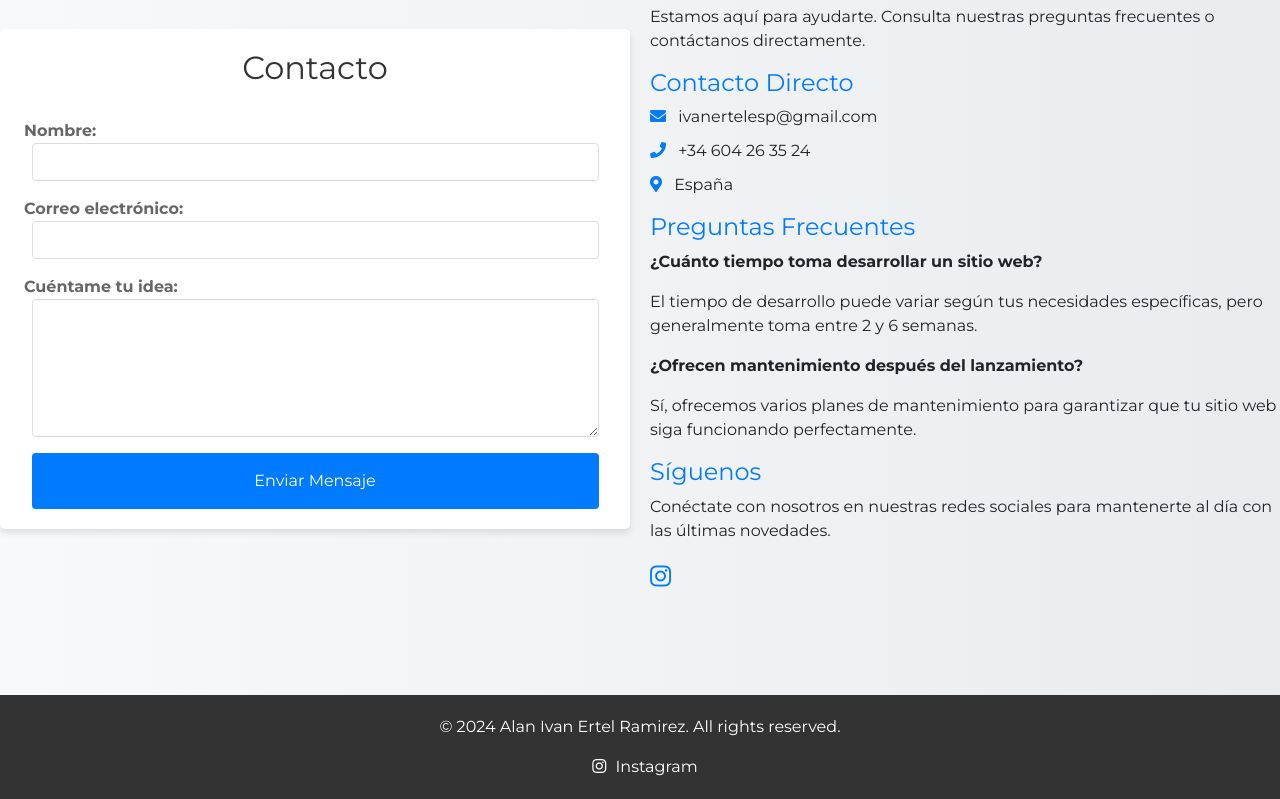
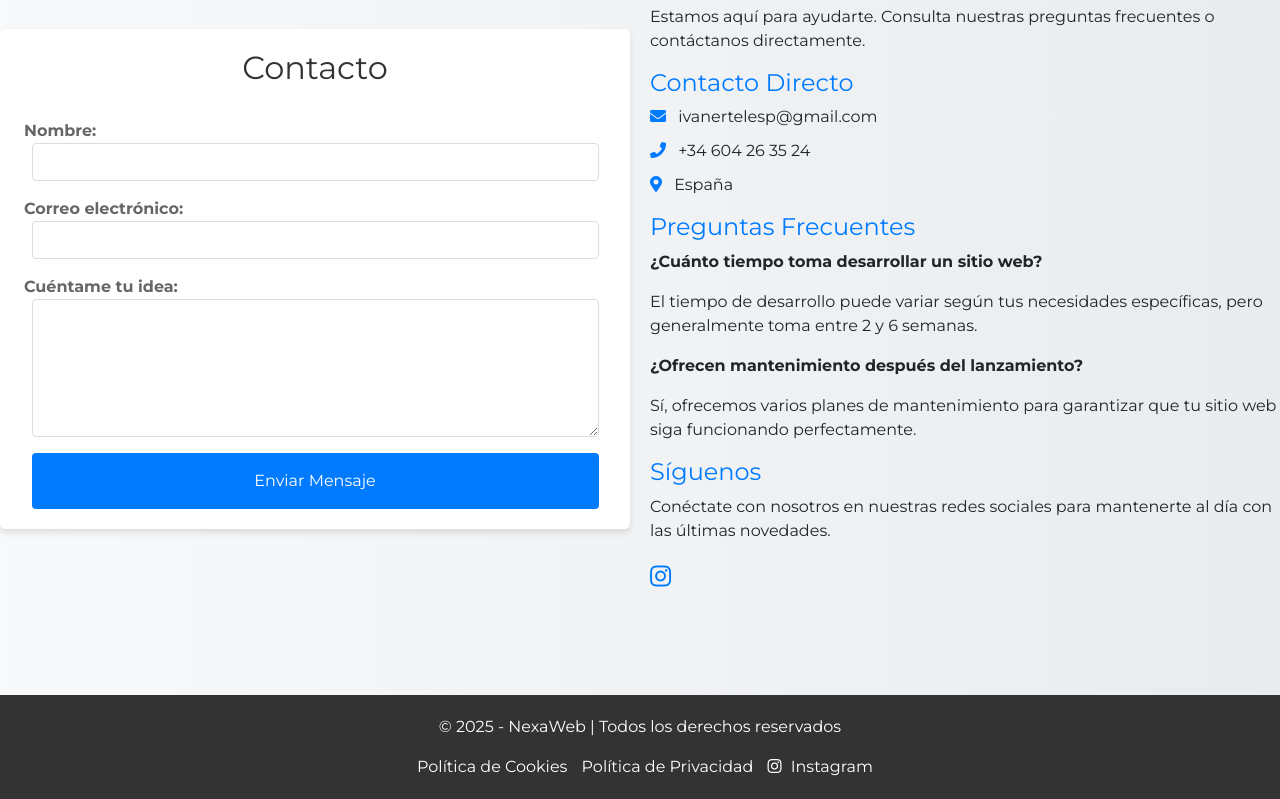
Before and after one commit to IvanErtel/nexaWeb, a plain HTML site: page servicios-detalle.html in a window 1280 px wide. Shown: the part 3443-4242 px from the top of the page. Drawn offline with nearby package versions, Linux system fonts and the light colour scheme.

Commit message:
cookies en el resto de las paginas

```diff
--- a/servicios-detalle.html
+++ b/servicios-detalle.html
@@ -271,13 +271,16 @@
         </div>
 
         <!-- FORMULARIO CONTACTO -->
-
         <footer class="footer">
-            <div class="container">
-                <p>© 2024 Alan Ivan Ertel Ramirez. All rights reserved.</p>
-                <a href="https://www.instagram.com/alanertel?utm_source=qr&igsh=MWFwdThhZTY1dG12dw==" target="_blank">
-                    <i class="fab fa-instagram"></i> Instagram
-                </a>
+            <div class="footer-container">
+                <p>© 2025 - NexaWeb | Todos los derechos reservados</p>
+                <div class="footer-links">
+                    <a href="./politicadecookies.html" class="footer-link">Política de Cookies</a>
+                    <a href="./politicadeprivacidad.html" class="footer-link">Política de Privacidad</a>
+                    <a href="https://www.instagram.com/alanertel?utm_source=qr&igsh=MWFwdThhZTY1dG12dw==" target="_blank" class="footer-link">
+                        <i class="fab fa-instagram"></i> Instagram
+                    </a>
+                </div>
             </div>
         </footer>
 
```
Also changed, not shown: blog/blog.html (+9 -6 lines), blog/diseño-web-burgos.html (+9 -6 lines), index.html (+0 -2 lines).
